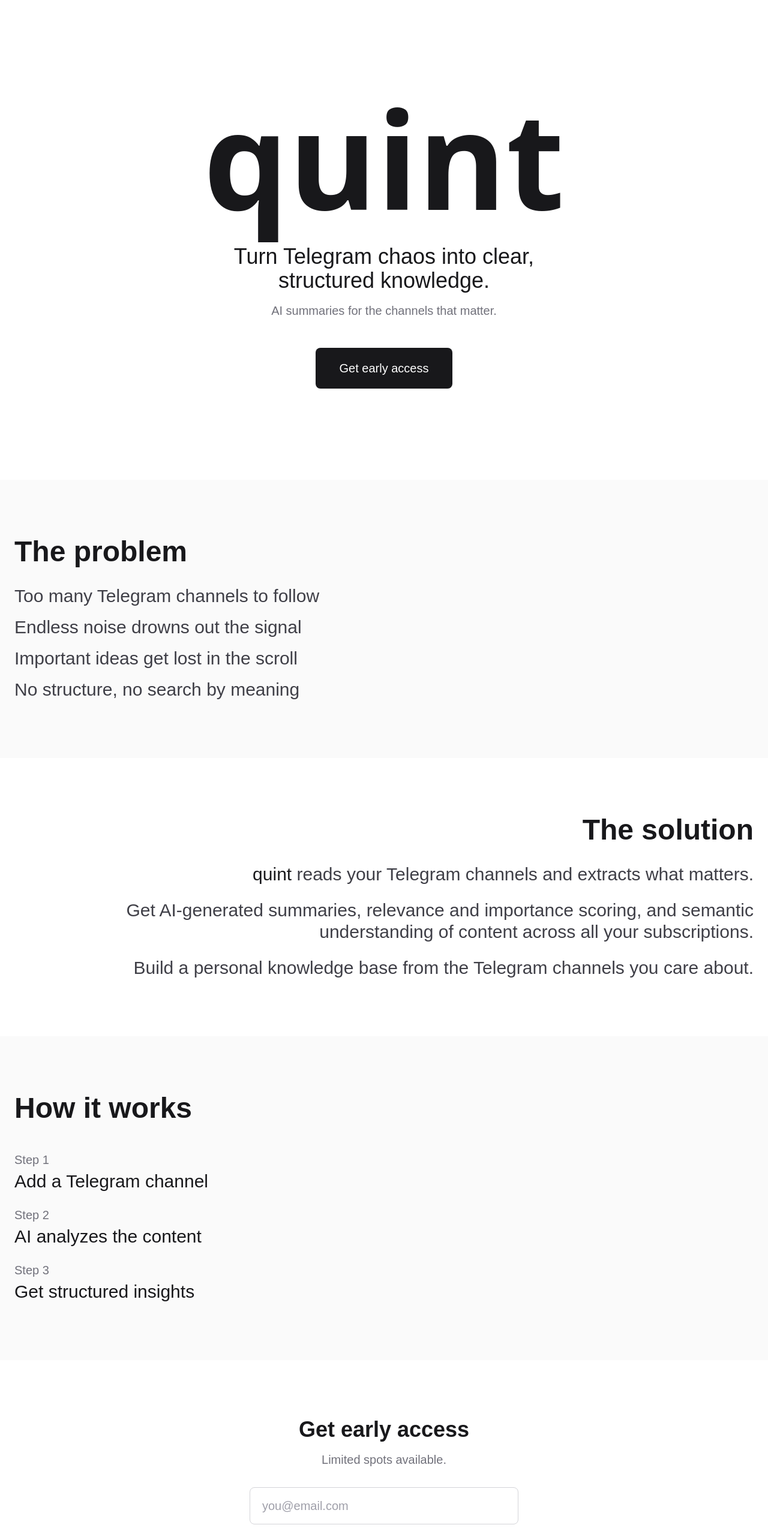
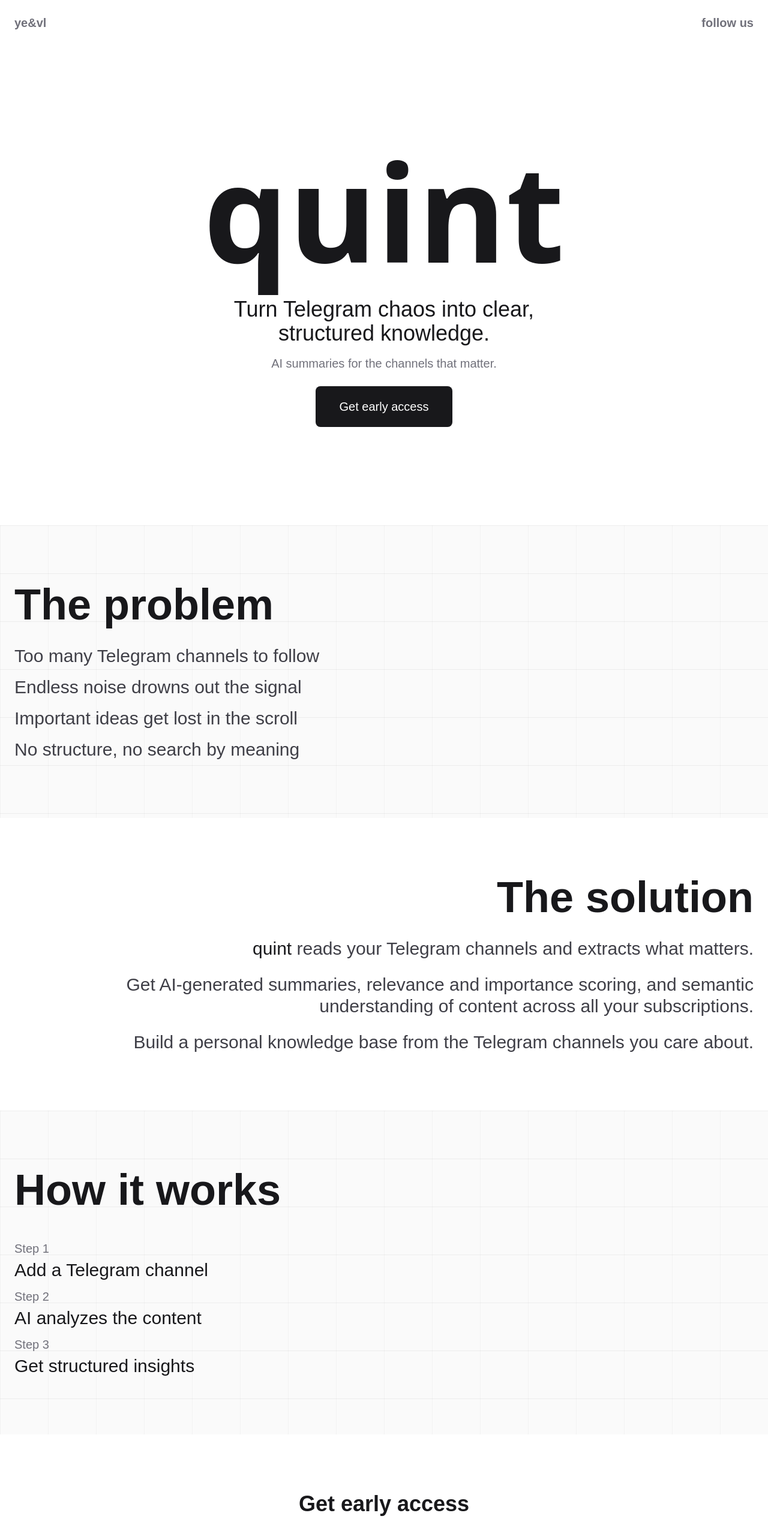
Before and after one commit to vlat247/quuint, a Next.js app: page / in a window 1280 px wide. Shown: the top 2548 px of the page at 60% size. Built offline with nearby package versions, Linux system fonts and the light colour scheme; a web font is replaced by a local one.

Commit message:
feat: added header

```diff
--- a/app/globals.css
+++ b/app/globals.css
@@ -23,3 +23,82 @@
   font-weight: 700;
   font-style: normal;
 }
+
+.bg-grid {
+  background-image:
+    linear-gradient(to right, rgba(0, 0, 0, 0.03) 1px, transparent 1px),
+    linear-gradient(to bottom, rgba(0, 0, 0, 0.05) 1px, transparent 1px);
+  background-size: 80px 80px;
+}
+
+/* Subtle shake animation for quint title */
+@keyframes subtle-shake {
+  0%, 100% { transform: translate(0, 0); }
+  25% { transform: translate(0.5px, 0); }
+  50% { transform: translate(-0.5px, 0.3px); }
+  75% { transform: translate(0.5px, -0.3px); }
+}
+
+.quint-shake {
+  animation: subtle-shake 0.15s ease-in-out infinite;
+}
+
+/* Chaotic shake for text - more irregular pattern */
+@keyframes chaotic-shake {
+  0% { transform: translate(0, 0); }
+  10% { transform: translate(-0.3px, 0.2px); }
+  20% { transform: translate(0.4px, -0.1px); }
+  30% { transform: translate(-0.2px, -0.3px); }
+  40% { transform: translate(0.3px, 0.4px); }
+  50% { transform: translate(-0.4px, 0.1px); }
+  60% { transform: translate(0.2px, -0.2px); }
+  70% { transform: translate(-0.3px, 0.3px); }
+  80% { transform: translate(0.4px, -0.4px); }
+  90% { transform: translate(-0.2px, 0.2px); }
+  100% { transform: translate(0, 0); }
+}
+
+.text-shake {
+  animation: chaotic-shake 0.2s ease-in-out infinite;
+}
+
+/* Text glow animation */
+@keyframes text-glow {
+  0%, 100% {
+    color: white;
+    text-shadow: 0 0 5px rgba(255, 255, 255, 0.5);
+  }
+  50% {
+    color: white;
+    text-shadow: 0 0 15px rgba(255, 255, 255, 0.8), 0 0 30px rgba(255, 255, 255, 0.4);
+  }
+}
+
+.text-glow {
+  animation: text-glow 1.5s ease-in-out infinite;
+  color: white;
+}
+
+/* Vignette overlay */
+.vignette-overlay {
+  position: fixed;
+  inset: 0;
+  pointer-events: none;
+  z-index: 50;
+  background: radial-gradient(
+    ellipse at center,
+    transparent 40%,
+    rgba(0, 0, 0, var(--vignette-opacity, 0)) 100%
+  );
+  transition: background 0.3s ease-out;
+}
+
+/* Respect reduced motion preference */
+@media (prefers-reduced-motion: reduce) {
+  .quint-shake {
+    animation: none;
+  }
+  .vignette-overlay {
+    display: none;
+  }
+}
--- a/app/page.tsx
+++ b/app/page.tsx
@@ -1,10 +1,62 @@
 "use client";
 
-import { useState } from "react";
+import { useState, useEffect, useRef } from "react";
+import { Header } from "@/components/Header";
 
 export default function Home() {
   const [email, setEmail] = useState("");
   const [submitted, setSubmitted] = useState(false);
+  const [intensity, setIntensity] = useState(0);
+  const titleRef = useRef<HTMLHeadingElement>(null);
+
+  // Mouse proximity effect
+  useEffect(() => {
+    let lastMouseX = 0;
+    let lastMouseY = 0;
+
+    const calculateIntensity = () => {
+      if (!titleRef.current) return;
+
+      const rect = titleRef.current.getBoundingClientRect();
+      const titleCenterX = rect.left + rect.width / 2;
+      const titleCenterY = rect.top + rect.height / 2;
+
+      const distance = Math.sqrt(
+        Math.pow(lastMouseX - titleCenterX, 2) +
+        Math.pow(lastMouseY - titleCenterY, 2)
+      );
+
+      // Effect starts at 350px, max intensity at 80px
+      const maxDistance = 150;
+      const minDistance = 50;
+
+      if (distance > maxDistance) {
+        setIntensity(0);
+      } else if (distance < minDistance) {
+        setIntensity(1);
+      } else {
+        const normalizedDistance = (distance - minDistance) / (maxDistance - minDistance);
+        setIntensity(1 - normalizedDistance);
+      }
+    };
+
+    const handleMouseMove = (e: MouseEvent) => {
+      lastMouseX = e.clientX;
+      lastMouseY = e.clientY;
+      calculateIntensity();
+    };
+
+    const handleScroll = () => {
+      calculateIntensity();
+    };
+
+    window.addEventListener("mousemove", handleMouseMove);
+    window.addEventListener("scroll", handleScroll);
+    return () => {
+      window.removeEventListener("mousemove", handleMouseMove);
+      window.removeEventListener("scroll", handleScroll);
+    };
+  }, []);
 
   const handleSubmit = (e: React.FormEvent) => {
     e.preventDefault();
@@ -18,34 +70,55 @@
     element?.scrollIntoView({ behavior: "auto" });
   };
 
+  // Vignette opacity scales from 0 to 0.5 based on intensity
+  const vignetteOpacity = intensity * 0.5;
+  const shouldShake = intensity > 0.2;
+
   return (
     <div className="min-h-screen bg-white">
+      {/* Header */}
+      <Header />
+
+      {/* Vignette Overlay */}
+      <div
+        className="vignette-overlay"
+        style={{
+          background: `radial-gradient(ellipse at center, transparent 40%, rgba(0, 0, 0, ${vignetteOpacity}) 100%)`,
+        }}
+      />
+
       {/* Hero Section */}
       <section className="flex min-h-screen flex-col items-center justify-center px-6 py-24">
         <h1
-          className="text-9xl text-zinc-900 sm:text-[12rem] md:text-[14rem]"
+          ref={titleRef}
+          className={`text-9xl text-zinc-900 sm:text-[12rem] md:text-[14rem] ${shouldShake ? "quint-shake" : ""}`}
           style={{ fontFamily: "'UnifrakturCook', system-ui", fontWeight: 700 }}
         >
           quint
         </h1>
-        <p className="mt-8 max-w-xl text-center text-3xl text-zinc-900 sm:text-4xl">
+        <p className={`mt-8 max-w-xl text-center text-3xl text-zinc-900 sm:text-4xl ${shouldShake ? "text-shake" : ""}`}>
           Turn Telegram chaos into clear, structured knowledge.
         </p>
-        <p className="mt-4 text-center text-xl text-zinc-500">
+        <p className={`mt-4 text-center text-xl text-zinc-500 ${shouldShake ? "text-shake" : ""}`}>
           AI summaries for the channels that matter.
         </p>
         <button
           onClick={scrollToEarlyAccess}
-          className="mt-12 rounded-lg bg-zinc-900 px-10 py-5 text-xl font-medium text-white"
+          className="mt-6 rounded-lg bg-zinc-900 px-10 py-5 text-xl font-medium text-white"
         >
-          Get early access
+          <span
+            className={shouldShake ? "text-glow" : ""}
+            style={shouldShake ? { color: 'white' } : {}}
+          >
+            Get early access
+          </span>
         </button>
       </section>
 
       {/* Problem Section */}
-      <section className="bg-zinc-50 px-6 py-24">
+      <section className="bg-zinc-50 bg-grid px-6 py-24">
         <div className="mx-auto max-w-7xl">
-          <h2 className="text-5xl font-semibold text-zinc-900">The problem</h2>
+          <h2 className="text-7xl font-semibold text-zinc-900">The problem</h2>
           <ul className="mt-8 space-y-4 text-3xl text-zinc-700">
             <li>Too many Telegram channels to follow</li>
             <li>Endless noise drowns out the signal</li>
@@ -58,7 +131,7 @@
       {/* Solution Section */}
       <section className="px-6 py-24">
         <div className="mx-auto max-w-7xl text-right">
-          <h2 className="text-5xl font-semibold text-zinc-900">The solution</h2>
+          <h2 className="text-7xl font-semibold text-zinc-900">The solution</h2>
           <div className="mt-8 space-y-6 text-3xl text-zinc-700">
             <p>
               <span className="font-medium text-zinc-900">quint</span> reads your Telegram channels and extracts what matters.
@@ -74,10 +147,10 @@
       </section>
 
       {/* How It Works Section */}
-      <section className="bg-zinc-50 px-6 py-24">
+      <section className="bg-zinc-50 bg-grid px-6 py-24">
         <div className="mx-auto max-w-7xl">
-          <h2 className="text-5xl font-semibold text-zinc-900">How it works</h2>
-          <div className="mt-12 space-y-6">
+          <h2 className="text-7xl font-semibold text-zinc-900">How it works</h2>
+          <div className="mt-12 space-y-3">
             <div>
               <p className="text-xl font-medium text-zinc-500">Step 1</p>
               <p className="mt-1 text-3xl text-zinc-900">Add a Telegram channel</p>
--- /dev/null
+++ b/components/Header.tsx
@@ -0,0 +1,10 @@
+export function Header() {
+  return (
+    <header className="sticky top-0 z-40 w-full bg-white/70 py-6 px-6 backdrop-blur-md">
+      <nav className="mx-auto flex max-w-7xl items-center justify-between">
+        <span className="text-xl font-bold text-zinc-500">ye&vl</span>
+        <a href="#" className="text-xl font-bold text-zinc-500">follow us</a>
+      </nav>
+    </header>
+  );
+}
```
